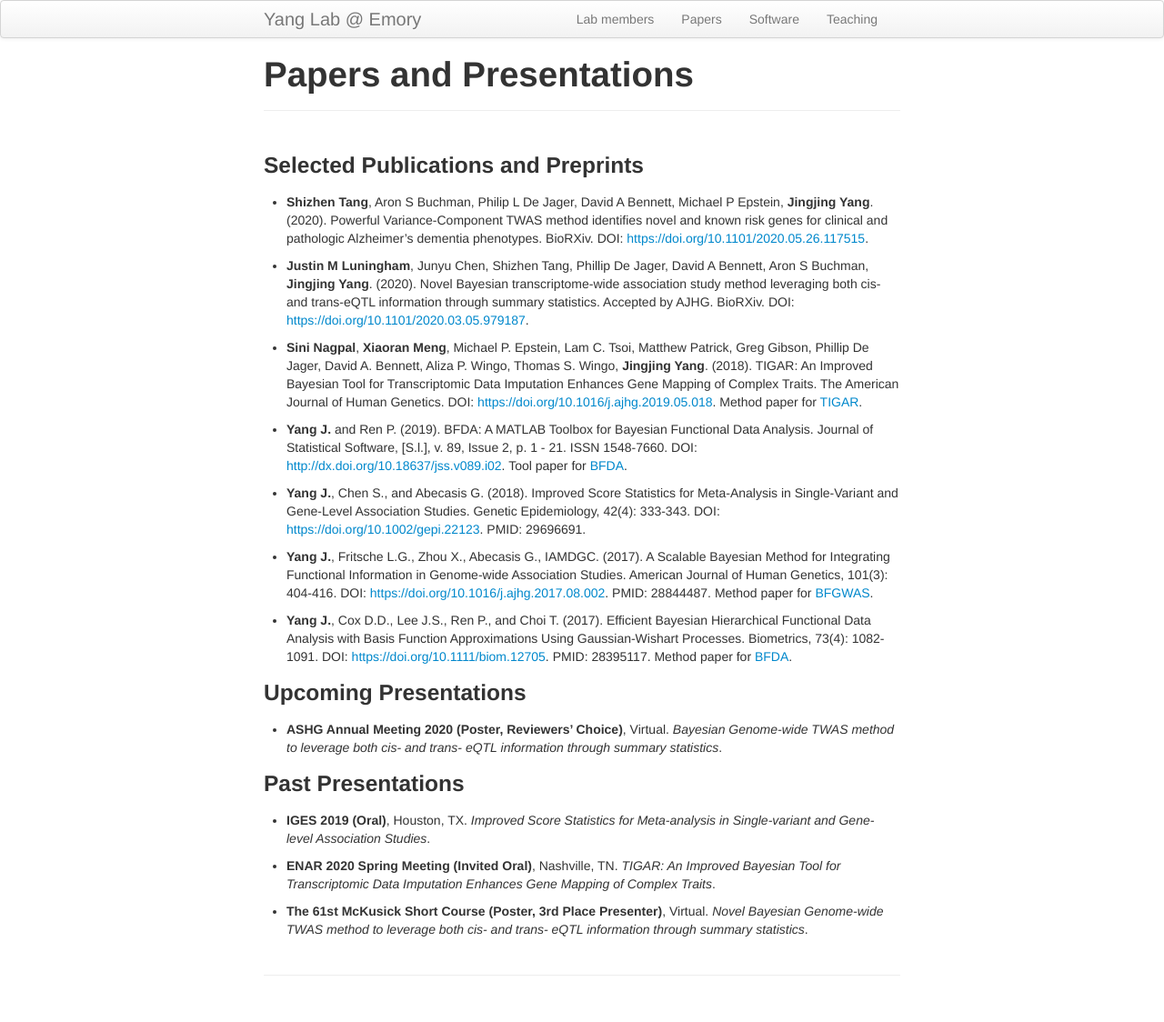
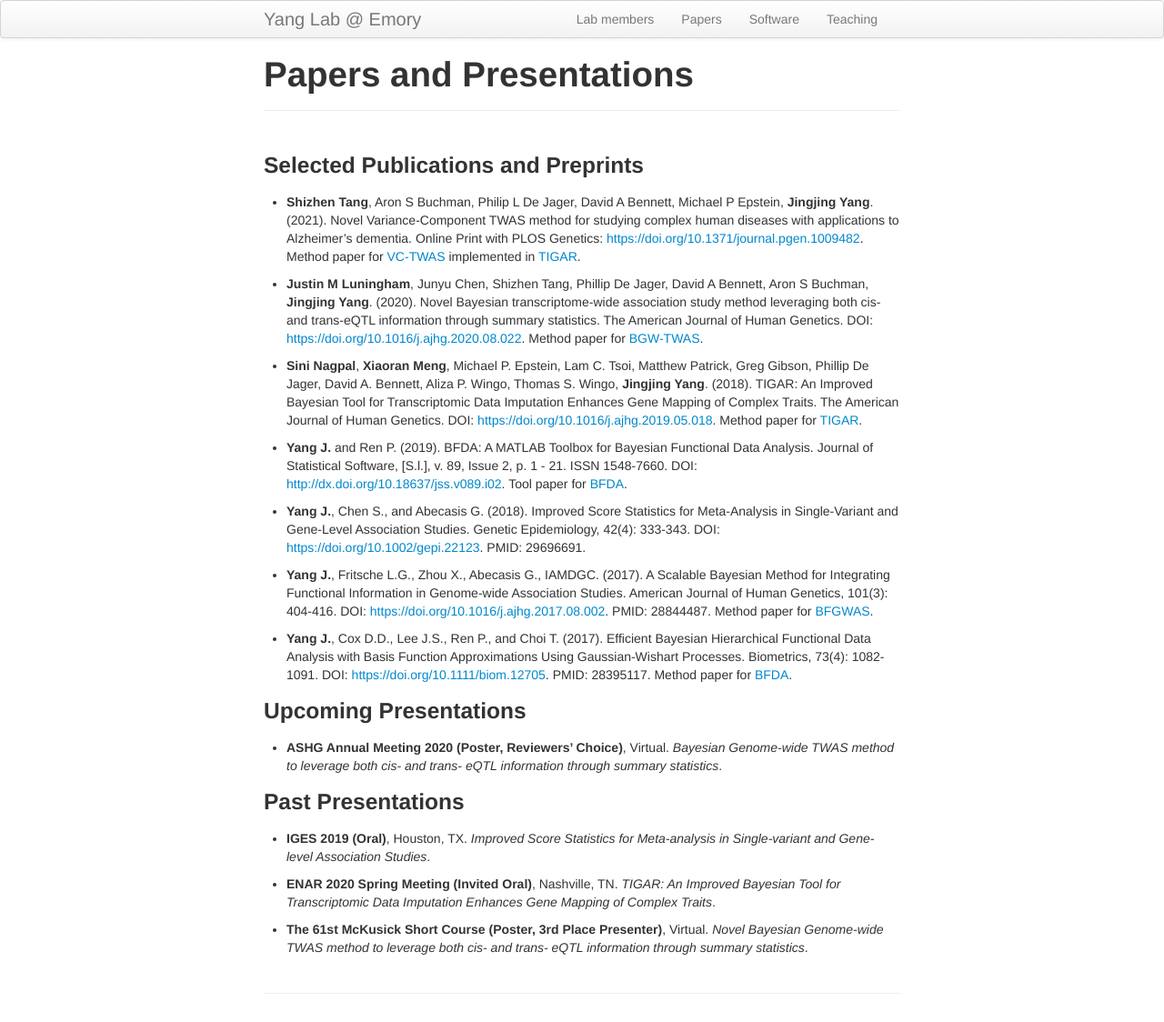
Before and after one commit to yanglab-emory/yanglab-emory.github.io, a Jekyll site: the page built from pages/papers.md, in a window 1280 px wide. Shown: the whole page at 91% size. Built offline with Jekyll 4.4.1, drawn with Linux system fonts in a browser that asks for light colours.

Commit message:
udpate paper

```diff
--- a/pages/papers.md
+++ b/pages/papers.md
@@ -5,9 +5,10 @@ title: "Papers and Presentations"
 
 ### Selected Publications and Preprints
 
-* **Shizhen Tang**, Aron S Buchman, Philip L De Jager, David A Bennett, Michael P Epstein, **Jingjing Yang**. (2020). Powerful Variance-Component TWAS method identifies novel and known risk genes for clinical and pathologic Alzheimer’s dementia phenotypes. BioRXiv. DOI: <https://doi.org/10.1101/2020.05.26.117515>.
+* **Shizhen Tang**, Aron S Buchman, Philip L De Jager, David A Bennett, Michael P Epstein, **Jingjing Yang**. (2021). Novel Variance-Component TWAS method for studying complex human diseases with applications to Alzheimer's dementia. Online Print with PLOS Genetics: <https://doi.org/10.1371/journal.pgen.1009482>. Method paper for [VC-TWAS](https://github.com/yanglab-emory/VC_TWAS) implemented in [TIGAR](https://github.com/yanglab-emory/TIGAR).
 
-* **Justin M Luningham**, Junyu Chen, Shizhen Tang, Phillip De Jager, David A Bennett, Aron S Buchman, **Jingjing Yang**. (2020). Novel Bayesian transcriptome-wide association study method leveraging both cis-and trans-eQTL information through summary statistics. Accepted by AJHG. BioRXiv. DOI: <https://doi.org/10.1101/2020.03.05.979187>.
+* **Justin M Luningham**, Junyu Chen, Shizhen Tang, Phillip De Jager, David A Bennett, Aron S Buchman, **Jingjing Yang**. (2020). Novel Bayesian transcriptome-wide association study method leveraging both cis-and trans-eQTL information through summary statistics. The American Journal of Human Genetics. DOI: <https://doi.org/10.1016/j.ajhg.2020.08.022>. Method paper for [BGW-TWAS](https://github.com/yanglab-emory/BGW-TWAS).
+
 
 * **Sini Nagpal**, **Xiaoran Meng**, Michael P. Epstein, Lam C. Tsoi, Matthew Patrick, Greg Gibson, Phillip De Jager, David A. Bennett, Aliza P. Wingo, Thomas S. Wingo, **Jingjing Yang**. (2018). TIGAR: An Improved Bayesian Tool for Transcriptomic Data Imputation Enhances Gene Mapping of Complex Traits. The American Journal of Human Genetics. DOI: <https://doi.org/10.1016/j.ajhg.2019.05.018>. Method paper for [TIGAR](https://github.com/yanglab-emory/TIGAR).
 
```
